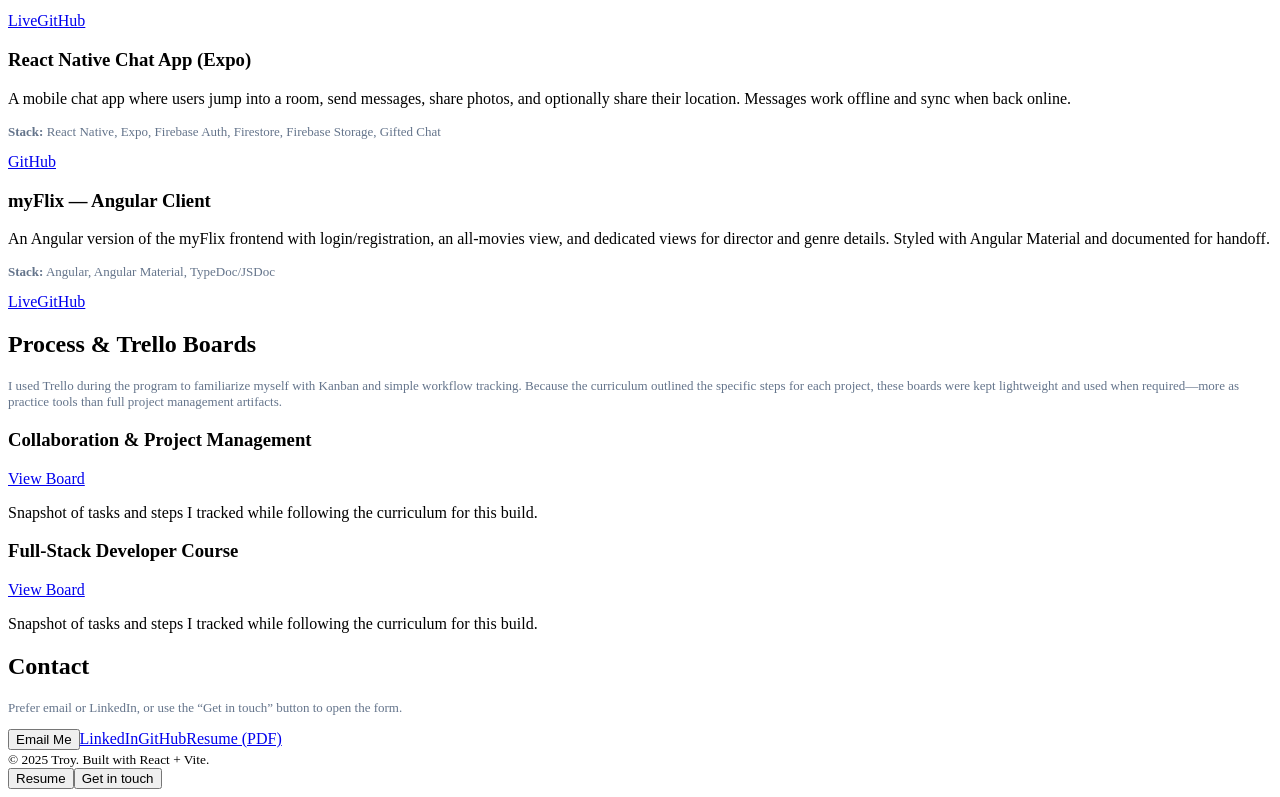
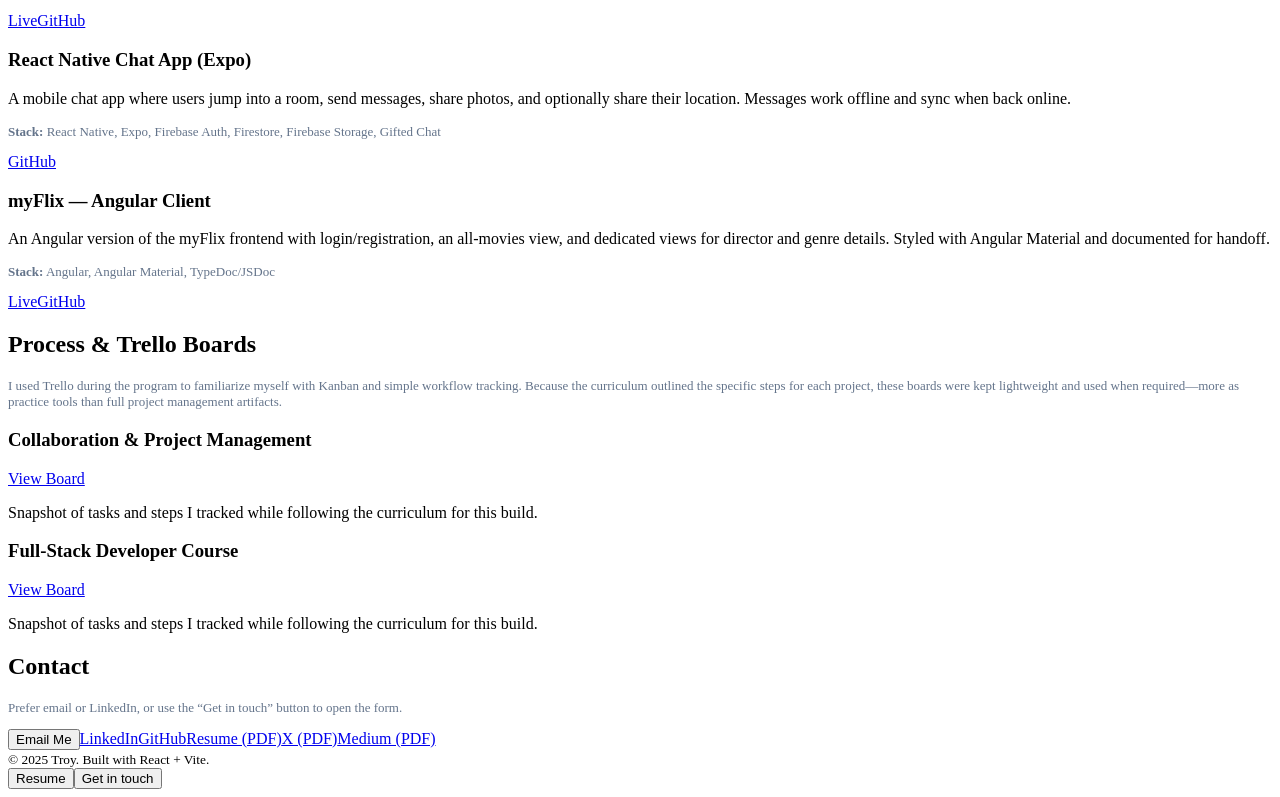
Before and after one commit to tmoubre/My_Portfolio, a React (Vite) app: page / in a window 1280 px wide. Shown: the part 971-1768 px from the top of the page. Built offline with nearby package versions, Linux system fonts and the light colour scheme; the HTML template or start-up script is replaced by a standard one.

Commit message:
Added social media

```diff
--- a/src/App.jsx
+++ b/src/App.jsx
@@ -9,6 +9,8 @@ const EMAIL = 'oubre1@att.net'
 const GITHUB = 'https://github.com/tmoubre'
 const LINKEDIN = 'https://www.linkedin.com/in/troy-oubre-32170a32/'
 const RESUME_PDF = '/Troy-Oubre-Resume.pdf'
+const MEDIUM = 'https://https://medium.com/@scinetbr'
+const X = 'https://x.com/troydevelops'
 
 // Trello boards to show
 const TRELLO_BOARDS = [
@@ -222,6 +224,8 @@ export default function App() {
             <a className='modal-secondary btn-sm' role="listitem" href={LINKEDIN} target="_blank" rel="noreferrer">LinkedIn</a>
             <a className='modal-secondary btn-sm' role="listitem" href={GITHUB} target="_blank" rel="noreferrer">GitHub</a>
             <a className='modal-secondary btn-sm' role="listitem" href={RESUME_PDF} download>Resume (PDF)</a>
+            <a className='modal-secondary btn-sm' role="listitem" href={RESUME_PDF} download>X (PDF)</a>
+            <a className='modal-secondary btn-sm' role="listitem" href={RESUME_PDF} download>Medium (PDF)</a>
           </div>
         </section>
       </main>
```
